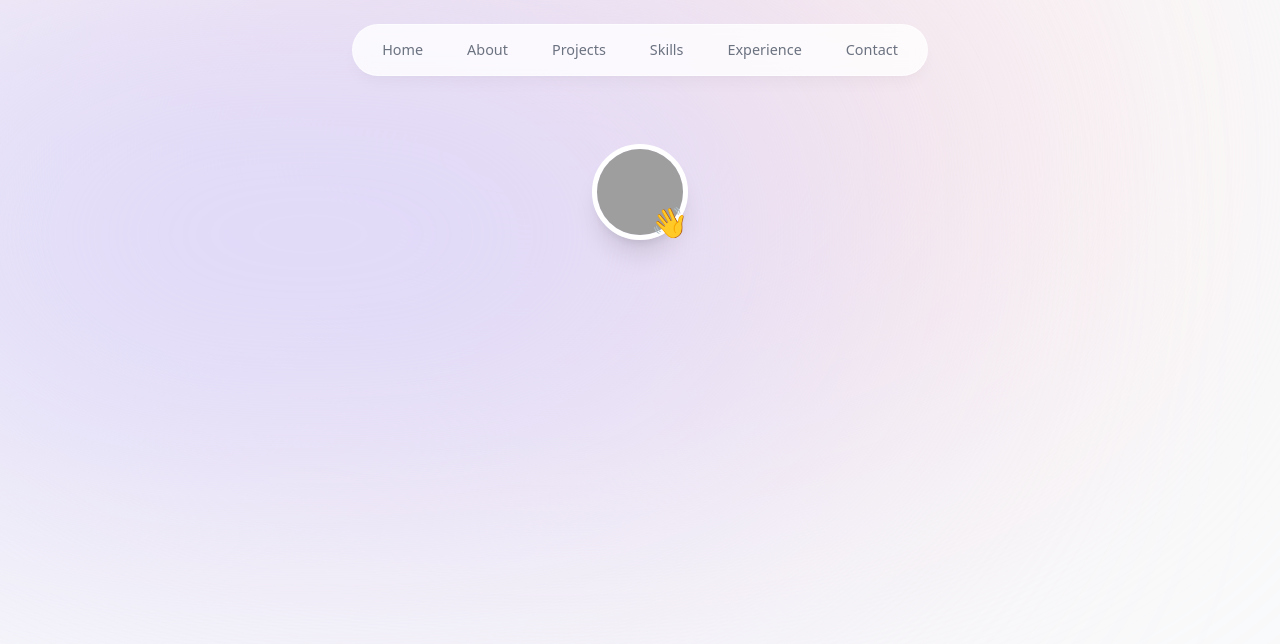
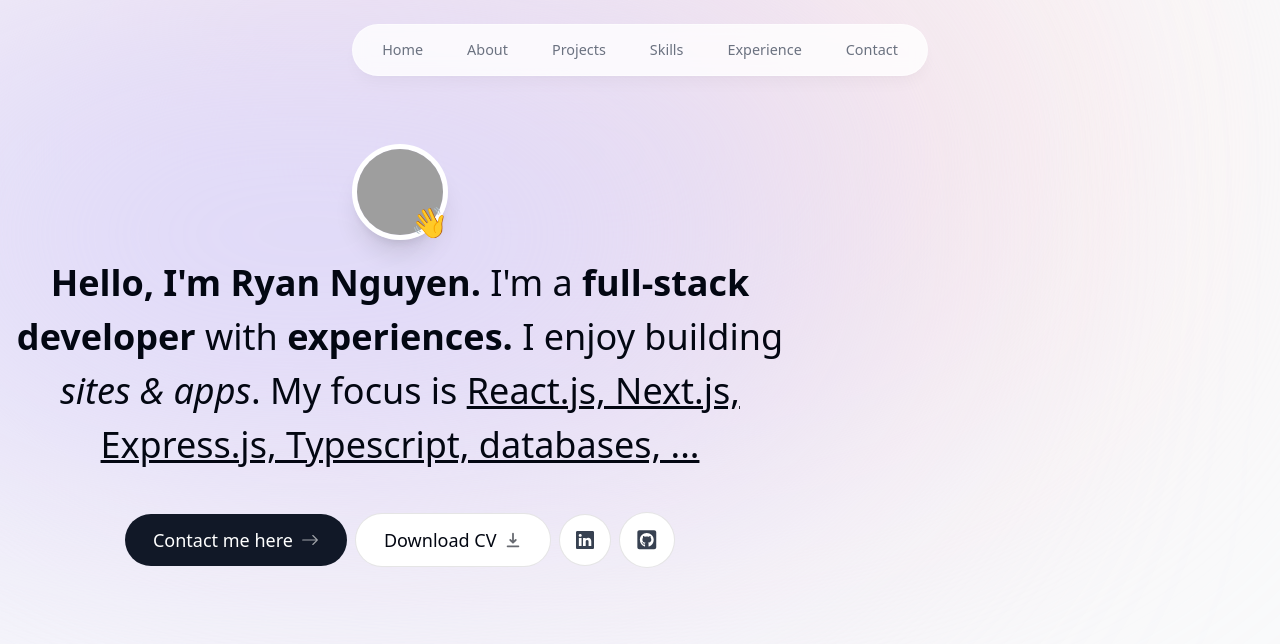
Before and after one commit to ryananhtuan-nguyen/portfolio-nextjs, a Next.js app: page / in a window 1280 px wide. Shown: the top 644 px of the page. Built offline with nearby package versions, Linux system fonts and the light colour scheme; grey boxes are pictures that could not be loaded.

Commit message:
done intro

```diff
--- a/components/Intro.tsx
+++ b/components/Intro.tsx
@@ -1,11 +1,15 @@
 'use client'
 
+import { motion } from 'framer-motion'
 import Image from 'next/image'
-import { motion } from 'framer-motion'
+import Link from 'next/link'
+import { BsArrowRight, BsLinkedin } from 'react-icons/bs'
+import { FaGithubSquare } from 'react-icons/fa'
+import { HiDownload } from 'react-icons/hi'
 
 const Intro = () => {
   return (
-    <section>
+    <section className="mb-28 max-w-[50rem] text-center sm:mb-0">
       <div className="flex items-center justify-center">
         <div className="relative">
           <motion.div
@@ -38,6 +42,61 @@ const Intro = () => {
           </motion.span>
         </div>
       </div>
+      <motion.p
+        initial={{ opacity: 0, y: 100 }}
+        animate={{ opacity: 1, y: 0 }}
+        className="mb-10 mt-4 px-4 text-2xl font-medium !leading-[1.5] sm:text-4xl"
+      >
+        <span className="font-bold">Hello, I&apos;m Ryan Nguyen. </span>
+        I&apos;m a <span className="font-bold">full-stack developer </span>
+        with <span className="font-bold">experiences. </span> I enjoy building{' '}
+        <span className="italic">sites & apps</span>. My focus is{' '}
+        <span className="underline">
+          React.js, Next.js, Express.js, Typescript, databases, ...
+        </span>
+      </motion.p>
+
+      <motion.div
+        initial={{ opacity: 0, y: 100 }}
+        animate={{ opacity: 1, y: 0 }}
+        transition={{
+          delay: 0.1,
+        }}
+        className="flex flex-col sm:flex-row items-center justify-center gap-2 px-4 text-lg font-medium"
+      >
+        <Link
+          href="#contact"
+          className="group bg-gray-900 text-white px-7 py-3 flex items-center gap-2 rounded-full outline-none focus:scale-110 hover:scale-110 hover:bg-gray-950 active:scale-105 transition"
+        >
+          Contact me here{' '}
+          <BsArrowRight className="opacity-60 group-hover:translate-x-1 transition" />
+        </Link>
+
+        <a
+          className="group cursor-pointer bg-white px-7 py-3 flex items-center gap-2 rounded-full outline-none focus:scale-110 hover:scale-110 active:scale-105 transition border border-black/10"
+          href="Ryan_Resume.pdf"
+          download
+        >
+          Download CV{' '}
+          <HiDownload className="opacity-60 group-hover:translate-y-1 transition " />
+        </a>
+
+        <a
+          href="https://www.linkedin.com/in/ryan-nguyen-902196293/"
+          target="_blank"
+          className="bg-white p-4 flex text-gray-700 items-center gap-2 rounded-full focus:scale-[1.15] hover:scale-[1.15] hover:text-gray-950 active:scale-105 transition border border-black/10"
+        >
+          <BsLinkedin />
+        </a>
+
+        <a
+          href="https://github.com/ryananhtuan-nguyen"
+          target="_blank"
+          className="bg-white p-4 flex text-gray-700 items-center gap-2 rounded-full text-[1.35rem] focus:scale-[1.15] hover:scale-[1.15] hover:text-gray-950 active:scale-105 transition border border-black/10"
+        >
+          <FaGithubSquare />
+        </a>
+      </motion.div>
     </section>
   )
 }
```
